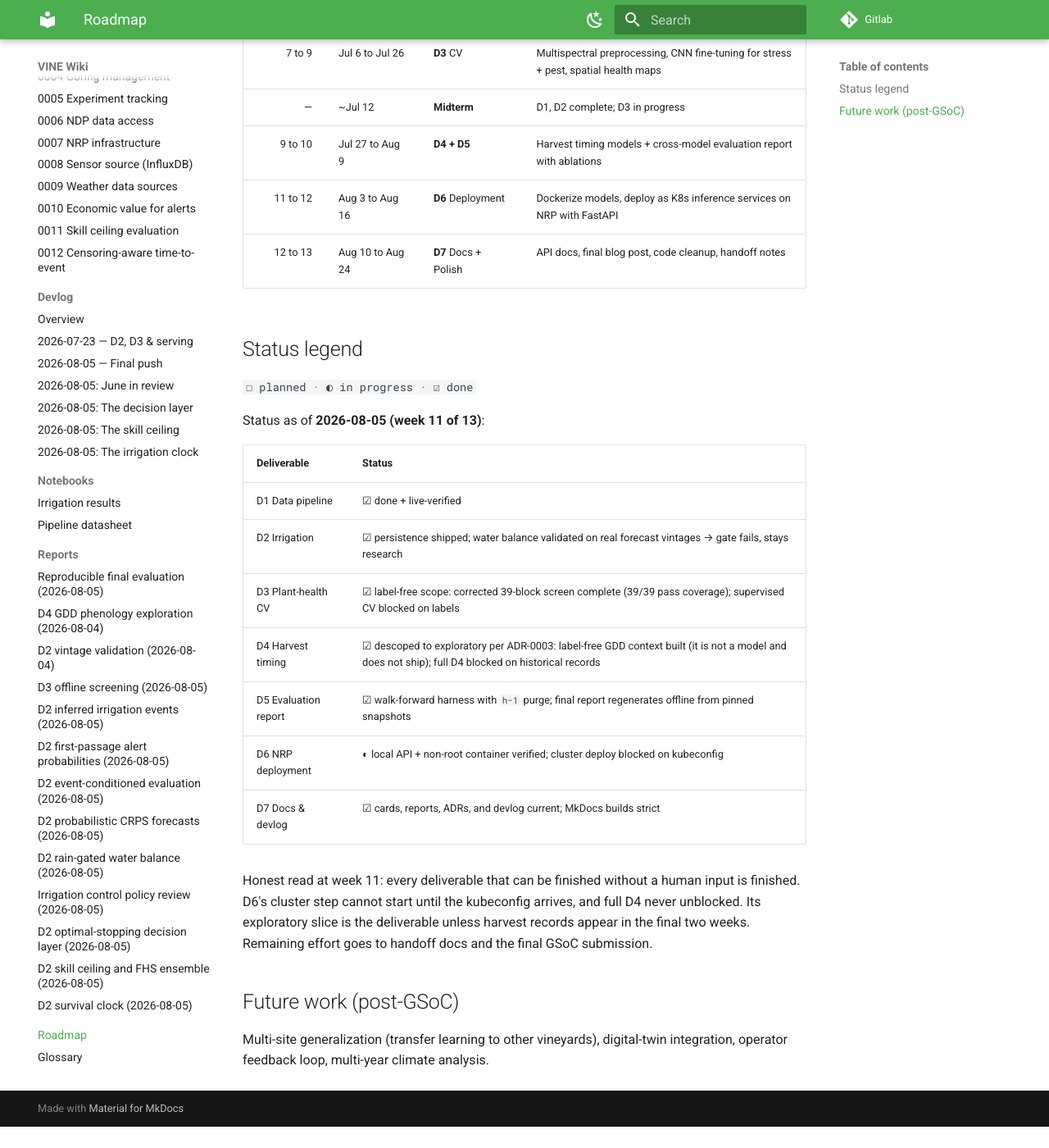
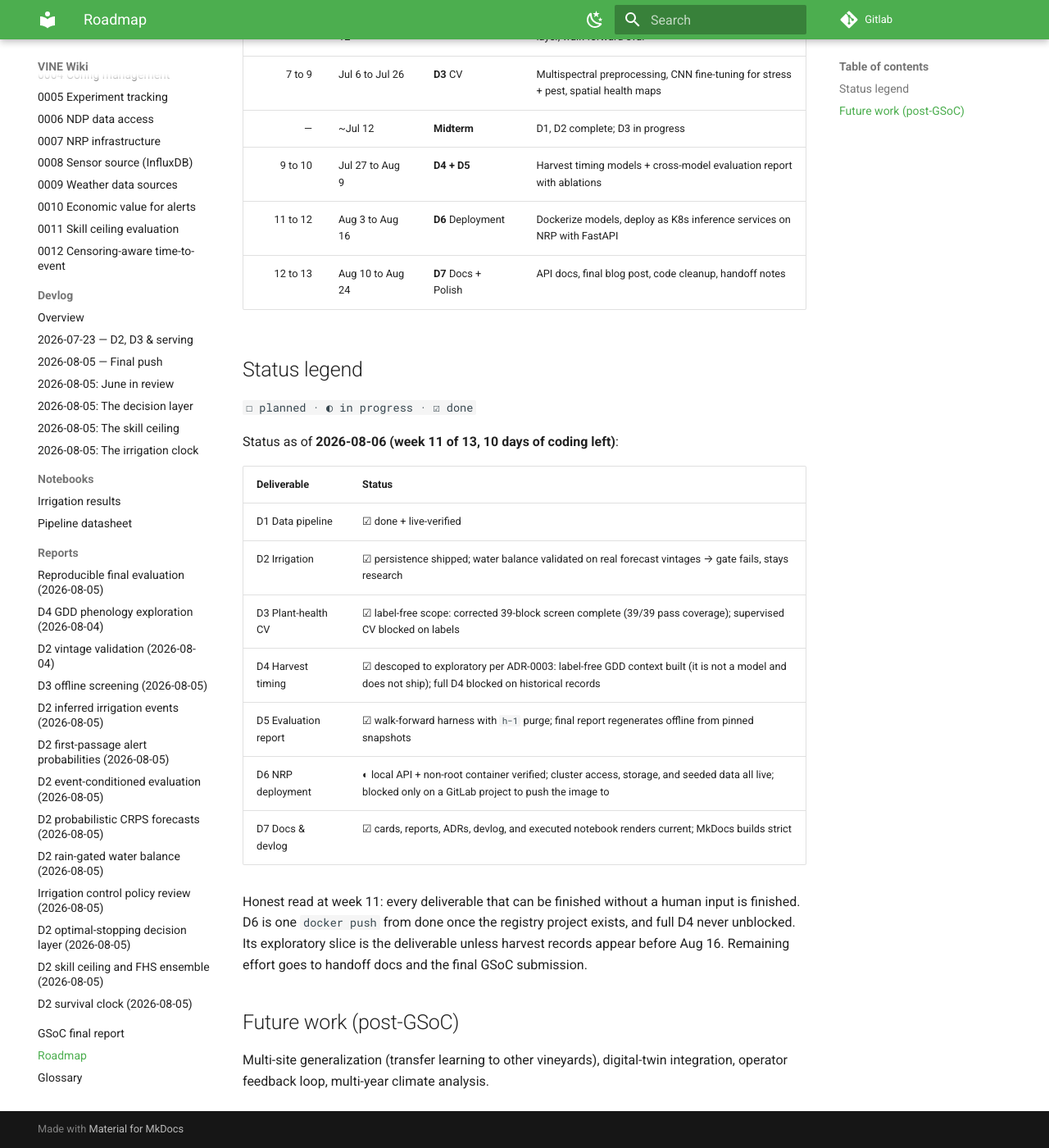
Before and after one commit to sohan-shingade/VINE, an MkDocs documentation site: the page built from docs/roadmap.md, in a window 1280 px wide and 1400 px high, scrolled down 448 px. Shown: the whole window at 82% size. Built offline with MkDocs 1.6.1 and Material for MkDocs 9.7.7, drawn with Linux system fonts in a browser that asks for light colours; before the commit the page ends 1822 px from its top, so only the background shows below that; some of the changed text lies outside the part shown.

Commit message:
Add GSoC final work product page and refresh timeline
Write docs/gsoc-final-report.md as the single page a reviewer reads: what
shipped per deliverable, the D2 negative result and why it is the honest
one, the state of the other tracks, what is unfinished and why, and how to
reproduce every number offline.

Correct the timeline in docs/index.md and docs/roadmap.md to the real GSoC
dates (coding ends 2026-08-16, final submission 2026-08-24). De-stale the
D6 roadmap row, which still said "blocked on kubeconfig" long after cluster
access went live; the real blocker is the registry project.

Co-Authored-By: Claude Fable 5 <noreply@anthropic.com>

```diff
--- a/docs/roadmap.md
+++ b/docs/roadmap.md
@@ -1,8 +1,9 @@
 # Roadmap
 
-350 hours over 13 weeks (May 25 to Aug 24, 2026). Each phase ends with a
-working, testable artifact instead of a big-bang integration. Mirrors the
-proposal timeline.
+350 hours over 13 weeks. The coding period ends **2026-08-16**; the final
+contributor submission is due **2026-08-24, 18:00 UTC**, and mentor evaluations
+close 2026-08-31. Each phase ends with a working, testable artifact instead of a
+big-bang integration. Mirrors the proposal timeline.
 
 | Weeks | Dates | Phase | Deliverables |
 |------:|-------|-------|--------------|
@@ -18,7 +19,7 @@ proposal timeline.
 ## Status legend
 `☐ planned · ◐ in progress · ☑ done`
 
-Status as of **2026-08-05 (week 11 of 13)**:
+Status as of **2026-08-06 (week 11 of 13, 10 days of coding left)**:
 
 | Deliverable | Status |
 |-------------|--------|
@@ -27,13 +28,13 @@ Status as of **2026-08-05 (week 11 of 13)**:
 | D3 Plant-health CV | ☑ label-free scope: corrected 39-block screen complete (39/39 pass coverage); supervised CV blocked on labels |
 | D4 Harvest timing | ☑ descoped to exploratory per ADR-0003: label-free GDD context built (it is not a model and does not ship); full D4 blocked on historical records |
 | D5 Evaluation report | ☑ walk-forward harness with `h−1` purge; final report regenerates offline from pinned snapshots |
-| D6 NRP deployment | ◐ local API + non-root container verified; cluster deploy blocked on kubeconfig |
-| D7 Docs & devlog | ☑ cards, reports, ADRs, and devlog current; MkDocs builds strict |
+| D6 NRP deployment | ◐ local API + non-root container verified; cluster access, storage, and seeded data all live; blocked only on a GitLab project to push the image to |
+| D7 Docs & devlog | ☑ cards, reports, ADRs, devlog, and executed notebook renders current; MkDocs builds strict |
 
 Honest read at week 11: every deliverable that can be finished without a human
-input is finished. D6's cluster step cannot start until the kubeconfig arrives,
-and full D4 never unblocked. Its exploratory slice is the deliverable unless
-harvest records appear in the final two weeks. Remaining effort goes to handoff
+input is finished. D6 is one `docker push` from done once the registry project
+exists, and full D4 never unblocked. Its exploratory slice is the deliverable
+unless harvest records appear before Aug 16. Remaining effort goes to handoff
 docs and the final GSoC submission.
 
 ## Future work (post-GSoC)
--- a/mkdocs.yml
+++ b/mkdocs.yml
@@ -84,5 +84,6 @@ nav:
       - D2 optimal-stopping decision layer (2026-08-05): reports/2026-08-05-optimal-stopping.md
       - D2 skill ceiling and FHS ensemble (2026-08-05): reports/2026-08-05-skill-ceiling.md
       - D2 survival clock (2026-08-05): reports/2026-08-05-survival-clock.md
+  - GSoC final report: gsoc-final-report.md
   - Roadmap: roadmap.md
   - Glossary: glossary.md
```
Also changed, not shown: docs/gsoc-final-report.md (added, +134 -0 lines), docs/index.md (+2 -1 lines).
